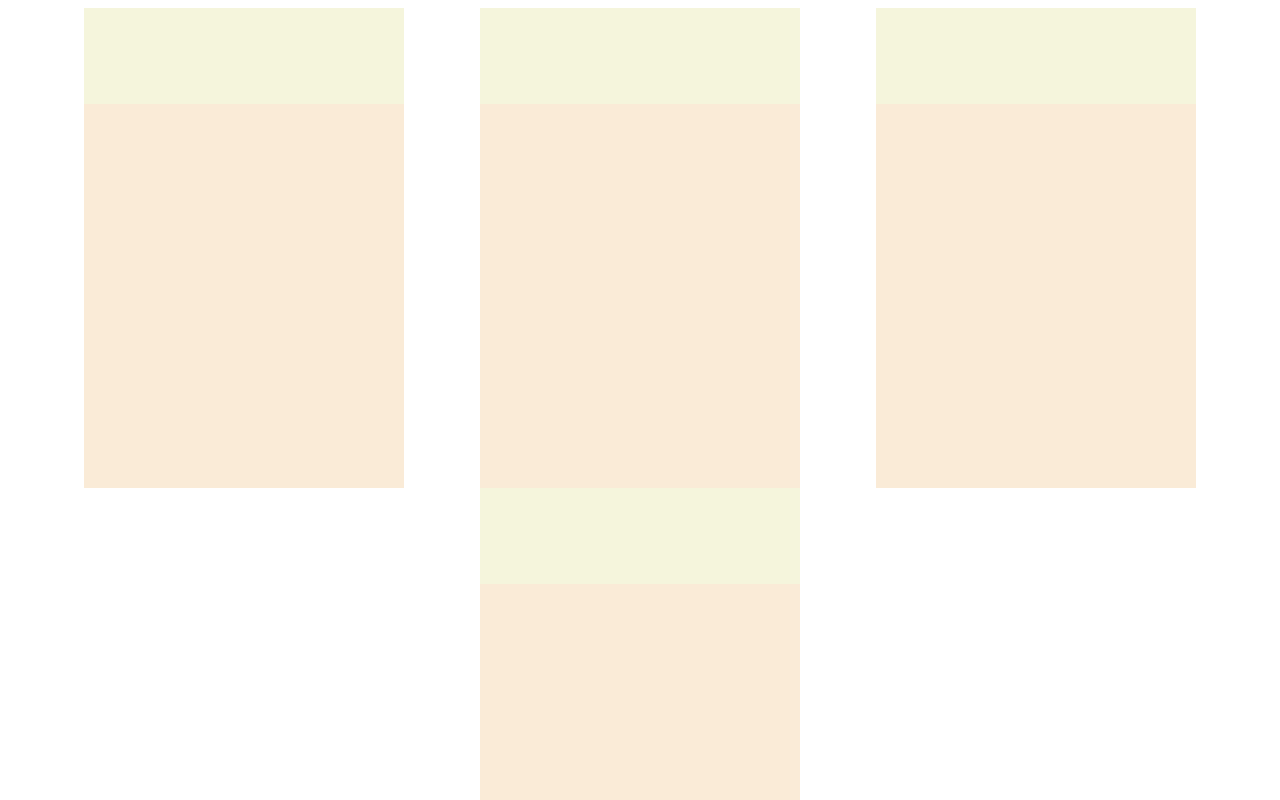
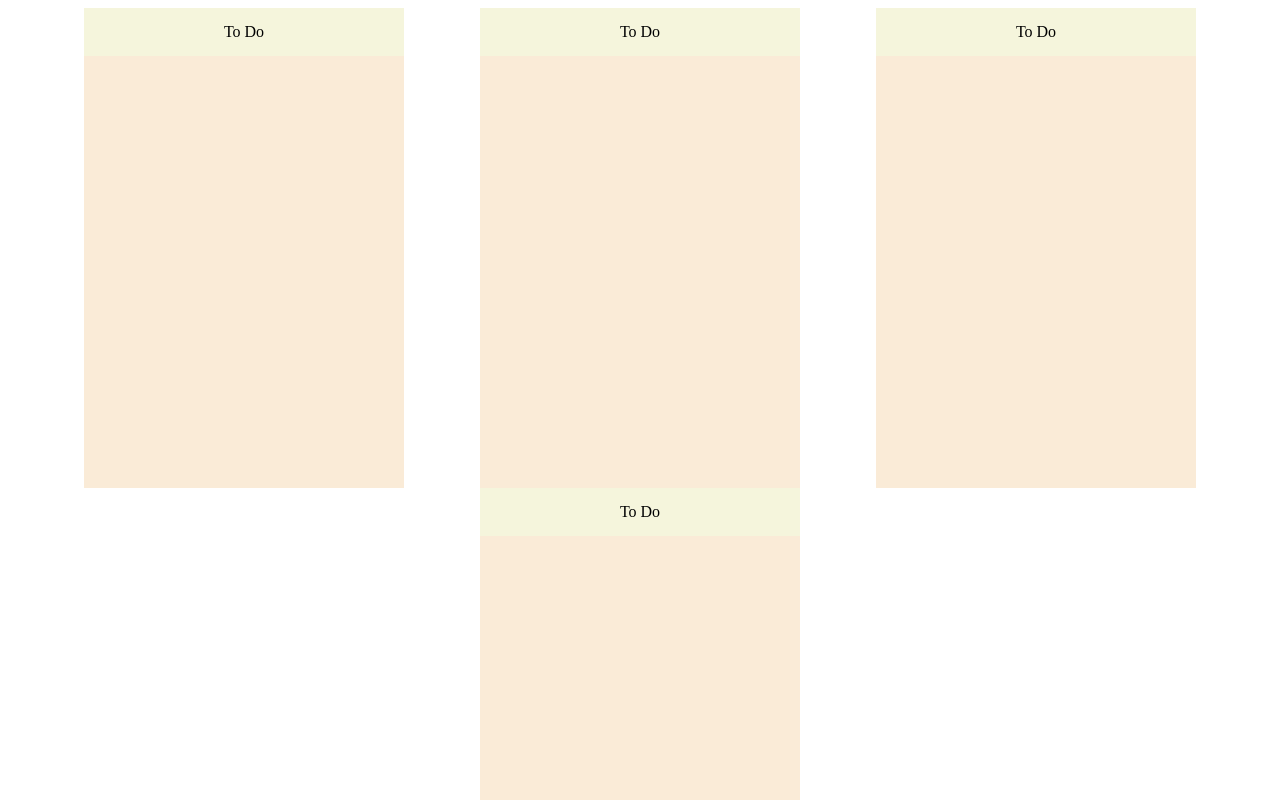
Before and after one commit to Ruwen-Yi/JS-kanban, a plain HTML site: page index.html in a window 1280 px wide. Shown: the top 800 px of the page. Drawn offline with Linux system fonts and the light colour scheme.

Commit message:
align title text vertically and horizontally

```diff
--- a/index.html
+++ b/index.html
@@ -11,22 +11,22 @@
     <div class="board-contianer">
         <div class="board">
             <div class="board-title">
-
+                <span class="board-title-span">To Do</span>
             </div>
         </div>
         <div class="board">
             <div class="board-title">
-
+                <span class="board-title-span">To Do</span>
             </div>
         </div>
         <div class="board">
             <div class="board-title">
-
+                <span class="board-title-span">To Do</span>
             </div>
         </div>
         <div class="board">
             <div class="board-title">
-
+                <span class="board-title-span">To Do</span>
             </div>
         </div>
     </div>
--- a/style.css
+++ b/style.css
@@ -11,6 +11,12 @@
 }
 .board-title {
     width: 100%;
-    height: 20%;
+    height: 10%;
     background-color: beige;
+    text-align: center;
+    display: table;
 }
+.board-title-span {
+    vertical-align: middle;
+    display: table-cell;
+}
```
